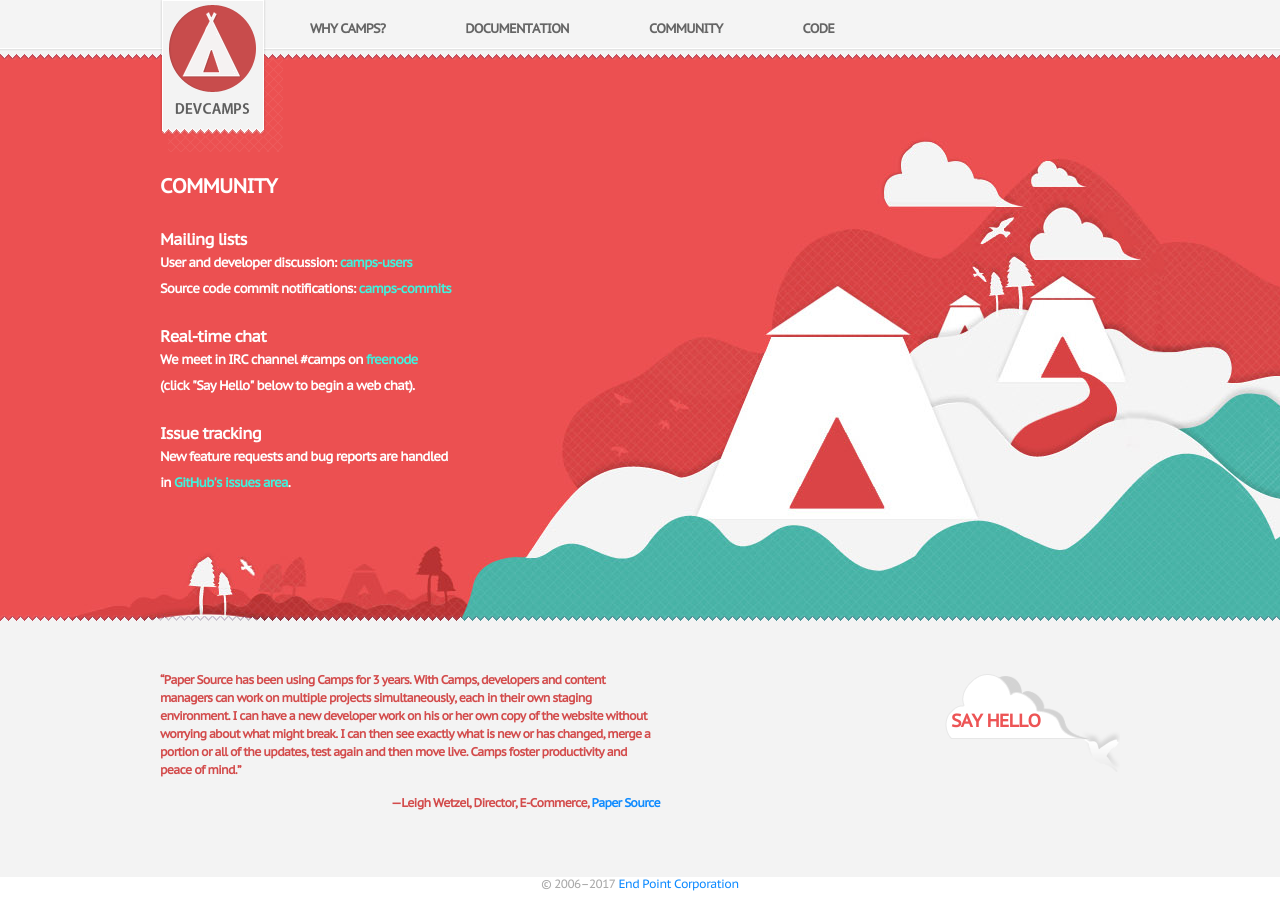
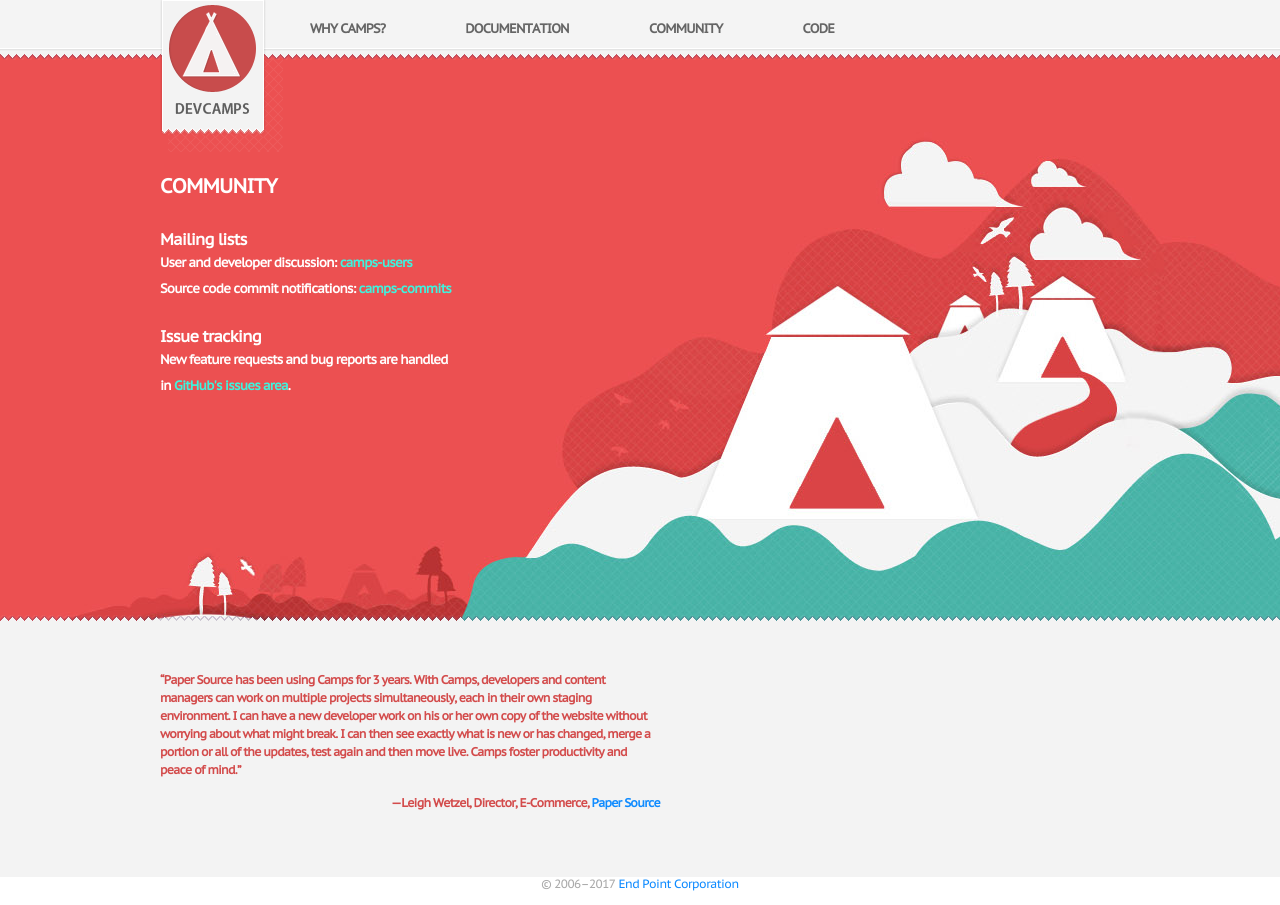
Before and after one commit to devcamps/camps, a PHP site: page /community in a window 1280 px wide. Run offline with PHP 8.4, Linux system fonts and the light colour scheme; data that the repository does not hold is empty.

Commit message:
Remove chat link, since IRC channel is a ghost town

```diff
--- a/website/community.php
+++ b/website/community.php
@@ -1,5 +1,5 @@
 <?php
-    $title = "Community: Mailing lists, chat, issue tracking | DevCamps";
+    $title = "Community: Mailing lists, issue tracking | DevCamps";
     include('header.php');
 ?>
 
@@ -14,11 +14,6 @@ User and developer discussion: <a href="https://mail.endcrypt.com/mailman/listin
 Source code commit notifications: <a href="https://mail.endcrypt.com/mailman/listinfo/camps-commits">camps-commits</a>
 </p>
 
-<h2>Real-time chat</h2>
-
-<p>We meet in IRC channel <strong>#camps</strong> on <a href="http://freenode.net/">freenode</a><br />
-(click "Say Hello" below to begin a web chat).</p>
-
 <h2>Issue tracking</h2>
 
 <p>New feature requests and bug reports are handled<br />
--- a/website/footer.php
+++ b/website/footer.php
@@ -5,7 +5,6 @@
         <div id="footer" class="fix">
             <div class="inner">
                 <div class="wrapper">
-                    <a id="hello" href="http://webchat.freenode.net/?channels=%23camps" target="_blank">Say hello</a>
 <?php
 
 $page = $_SERVER['REQUEST_URI'];
@@ -53,11 +52,6 @@ END;
 
 echo $quote;
 ?>
-<?php
-/*
-                    <a id="tour" href="#">Take a tour</a>
-*/
-?>
                 </div>
             </div>
 
```
